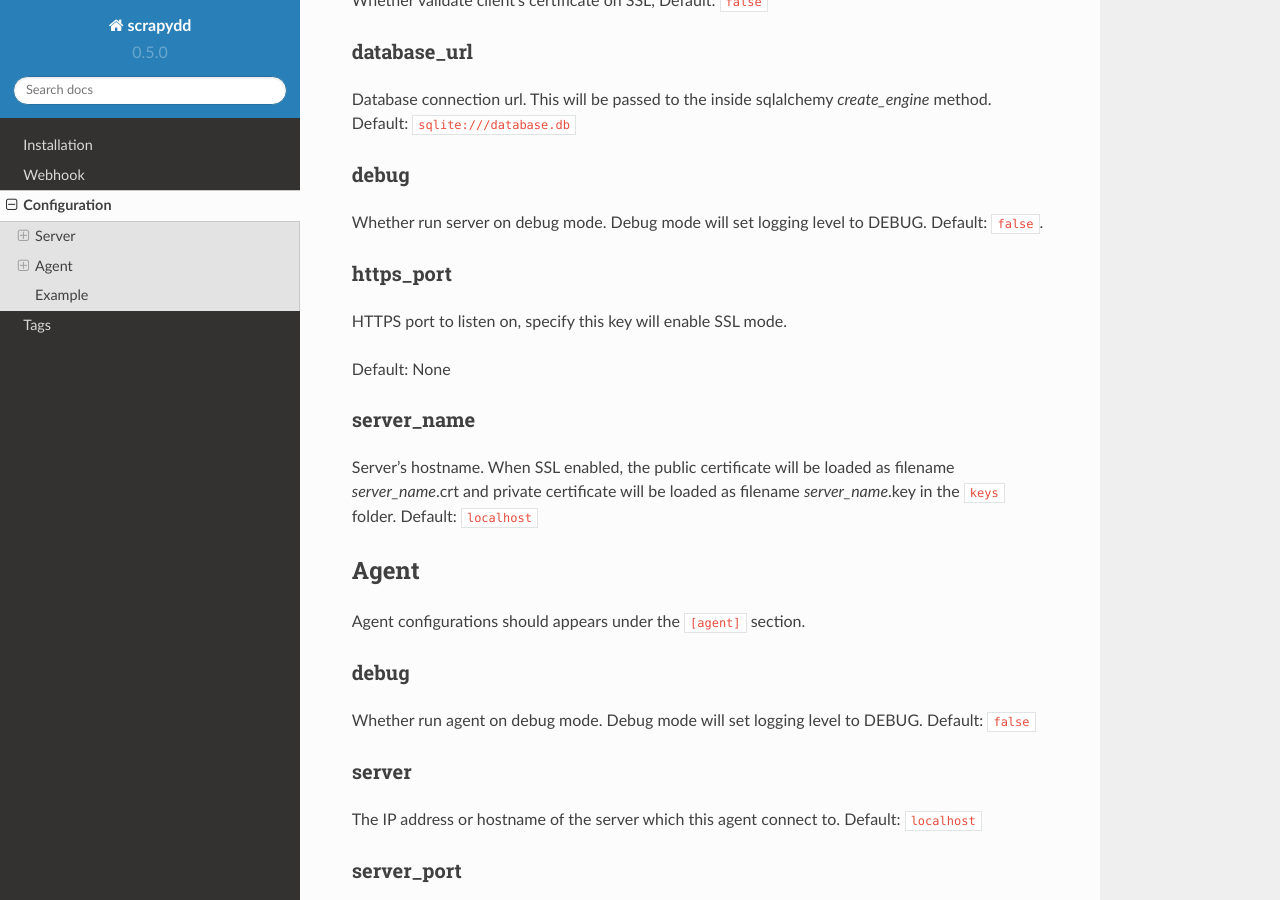
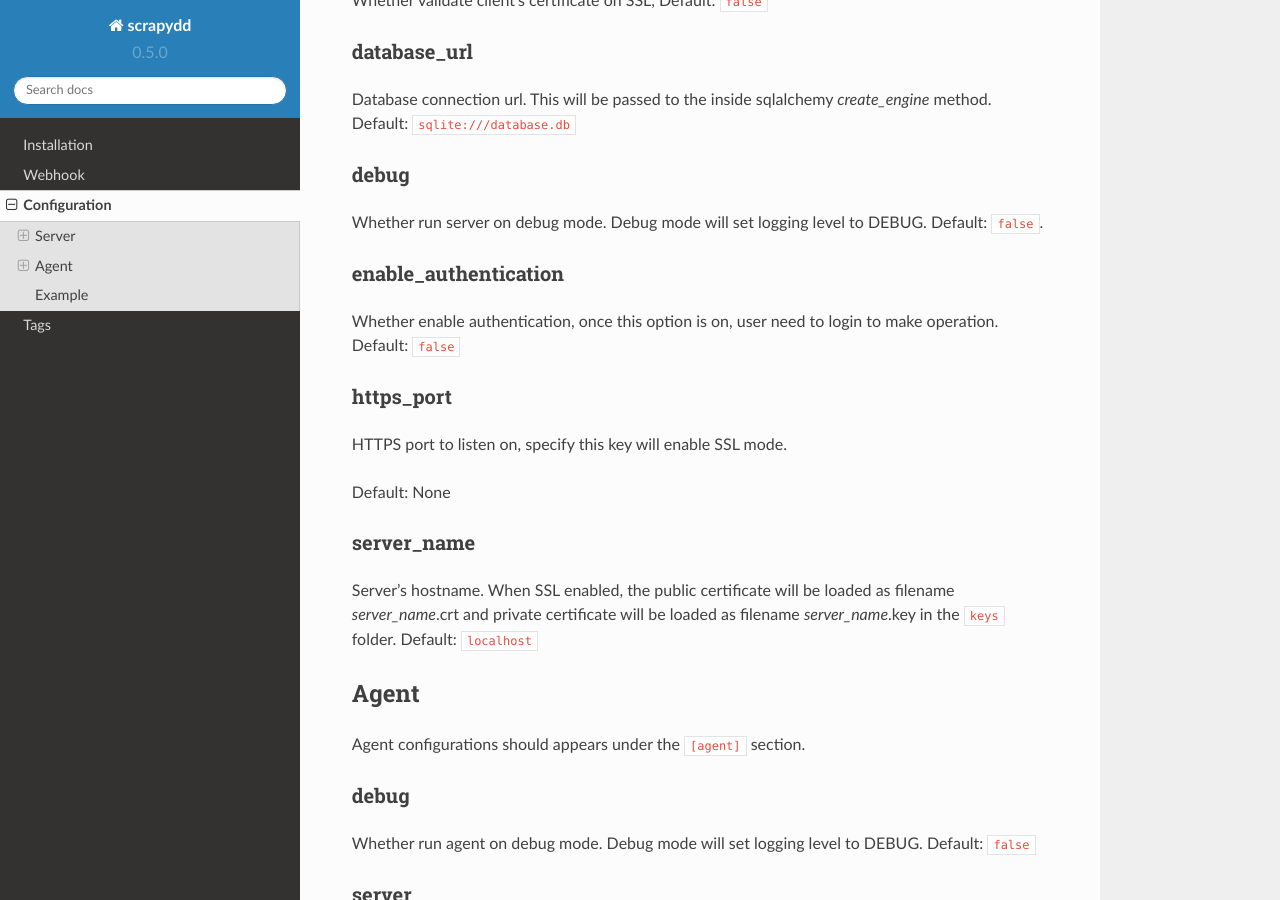
Before and after one commit to kevenli/scrapydd, a Sphinx documentation site: the page built from docs/config.rst, in a window 1280 px wide and 900 px high, scrolled down 813 px. Built offline with Sphinx 7.4.7 and the Read the Docs theme 2.0.0, drawn with Linux system fonts in a browser that asks for light colours.

Commit message:
update doc, enable_authentication

```diff
--- a/docs/config.rst
+++ b/docs/config.rst
@@ -37,6 +37,11 @@ debug
 ~~~~~~
 Whether run server on debug mode. Debug mode will set logging level to DEBUG.
 Default: ``false``.
+
+enable_authentication
+~~~~~~~~~~~~~~~~~~~~~
+Whether enable authentication, once this option is on, user need to login to make operation.
+Default: ``false``
 
 https_port
 ~~~~~~~~~~~
```
